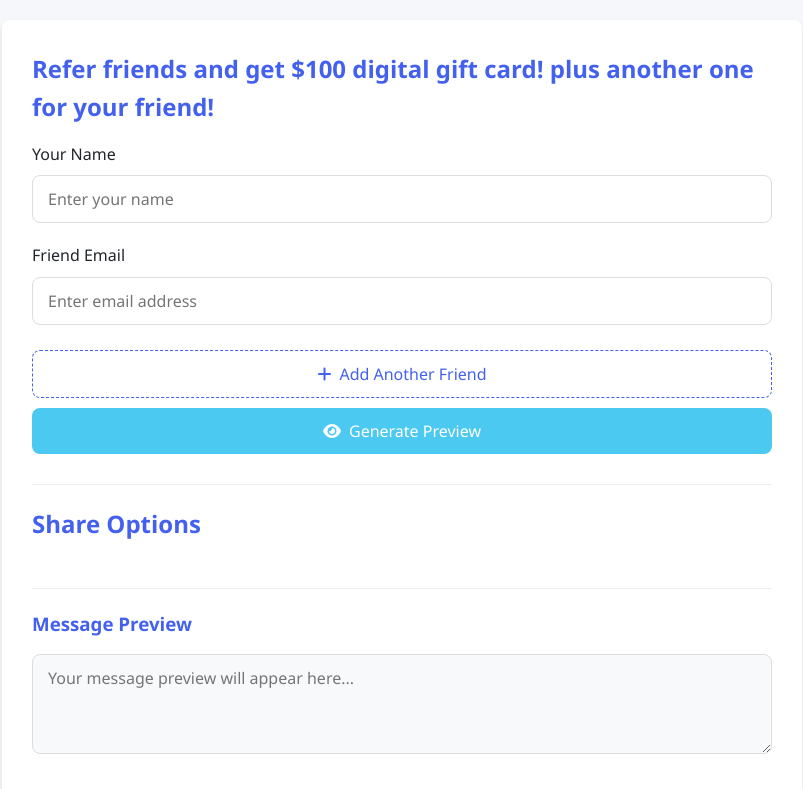
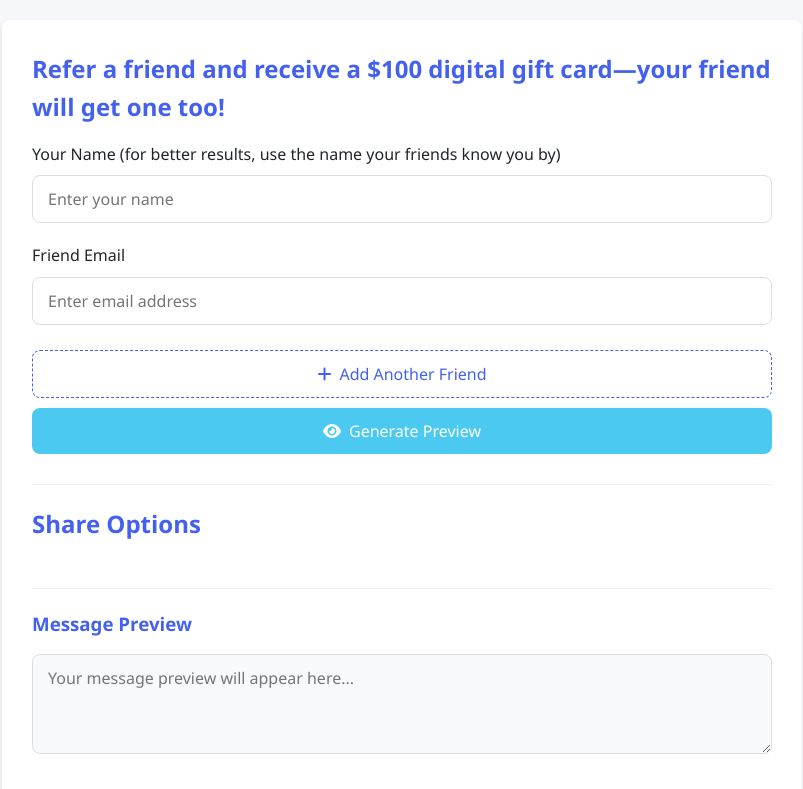
Before and after one commit to homefabulous/app, a plain HTML site: page form/share/index.html in a window 1280 px wide. Shown: the top 789 px of the page, without its empty margins (238-1041 px from the left). Drawn offline with Linux system fonts and the light colour scheme.

Commit message:
Update index.html

```diff
--- a/form/share/index.html
+++ b/form/share/index.html
@@ -285,12 +285,12 @@
 <body>
   <div class="container">
     <h2>
-      Refer friends and get $100 digital gift card! plus another one for your friend!
+      Refer a friend and receive a $100 digital gift card—your friend will get one too!
     </h2>
 
     <form id="share-form">
       <div class="form-group">
-        <label for="name">Your Name</label>
+        <label for="name">Your Name (for better results, use the name your friends know you by)</label>
         <input type="text" id="name" placeholder="Enter your name">
       </div>
 
```
